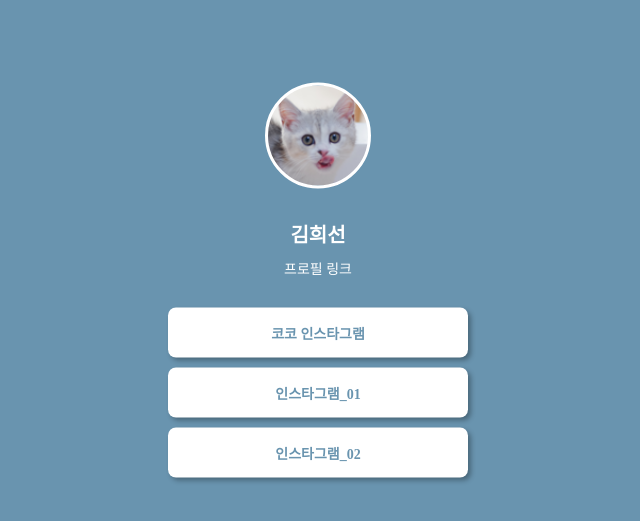
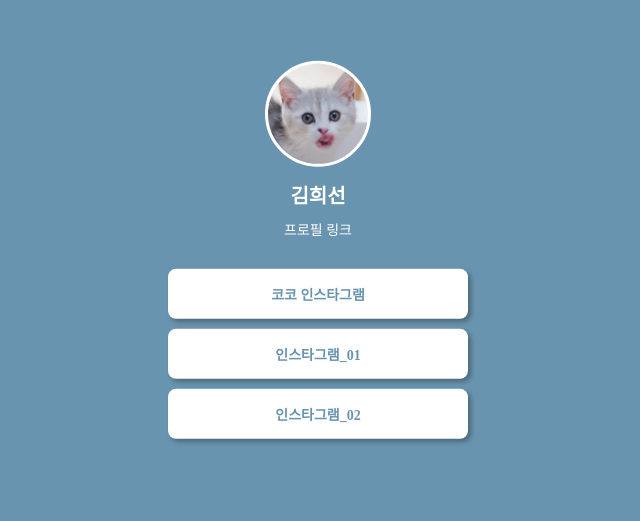
Before and after one commit to sony846/coding, a plain HTML site: page index.html in a window 1280 px wide. Shown: the part 145-666 px from the top of the page, without its empty margins (322-962 px from the left). Drawn offline with Linux system fonts and the light colour scheme; a web font is replaced by a local one.

Commit message:
Update index.html

```diff
--- a/index.html
+++ b/index.html
@@ -33,7 +33,6 @@
         .main{
             font-size:20px;
             color:#fff;
-            margin-top:30px;
             margin-bottom:10px;
         }
         .sub{
@@ -45,7 +44,6 @@
         .wrap{
             width:300px;
             margin:0 auto;
-            margin-top:30px;
             display:flex;
             flex-direction:column;
             justify-content:center;
```
